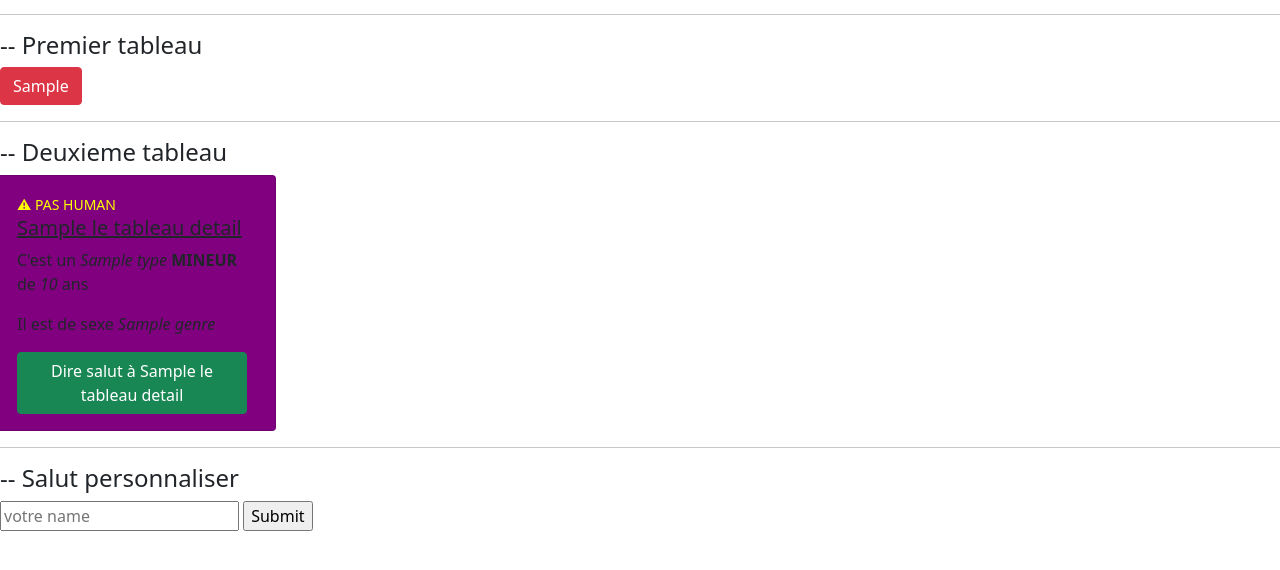
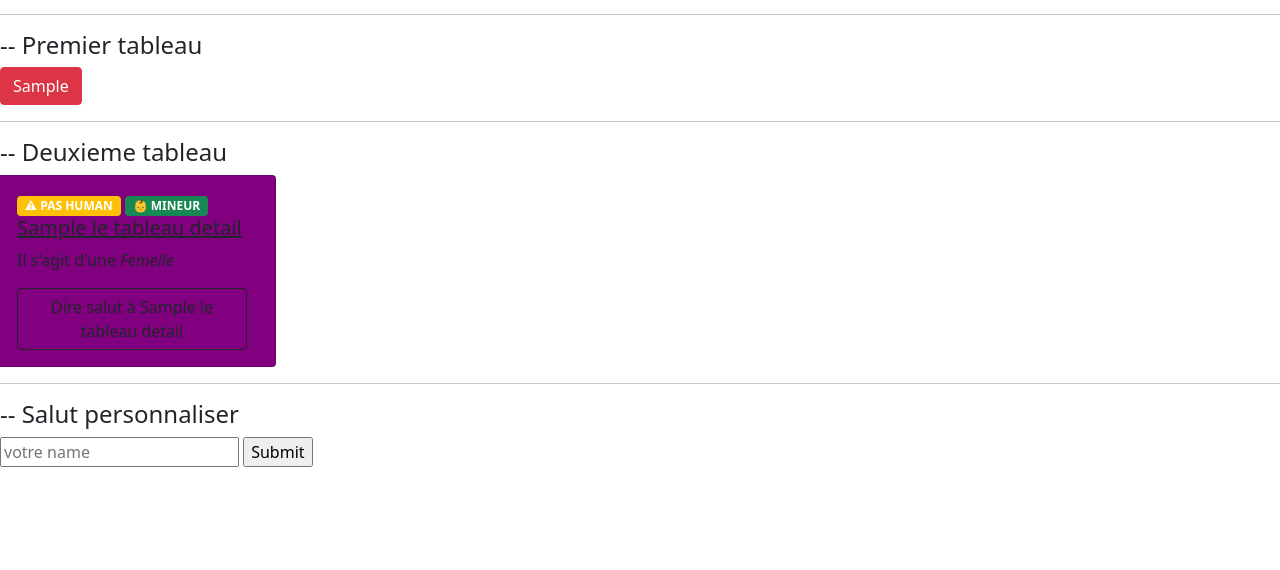
Before and after one commit to TheMaxium69/SymfonyPizzeria, a Symfony app: template templates/bonjour/index.html.twig in a window 1280 px wide. Shown: the part 204-774 px from the top of the page. Run offline with Twig, Linux system fonts and the light colour scheme; the template is opened without the code that fills it: most values are stand-ins (such as "Sample title", 1, 10 or a date in 2020); some libraries are stand-ins or nearby versions.

Commit message:
add badge

```diff
--- a/src/Controller/BonjourController.php
+++ b/src/Controller/BonjourController.php
@@ -34,7 +34,7 @@ class BonjourController extends AbstractController
                 "genre" => "male",
             ],
             [
-                "name" => "Pierre",
+                "name" => "pierre",
                 "type" => "human",
                 "age" => 10,
                 "genre" => "male",
--- a/templates/bonjour/index.html.twig
+++ b/templates/bonjour/index.html.twig
@@ -23,17 +23,28 @@
             {% endif %}
                     <div class="card-body">
                         {% if element['type'] != 'human' %}
-                            <small style="color: yellow">⚠ PAS HUMAN</small>
+                            <span class="badge bg-warning">⚠ PAS HUMAN</span>
+                        {% else %}
+                            <span class="badge bg-danger">HUMAN</span>
+                        {% endif %}
+                        {% if element['age'] <= 17 %}
+                            <span class="badge bg-success">👶 MINEUR</span>
+                        {% else %}
+                            <span class="badge bg-dark">MAJEUR</span>
                         {% endif %}
                         <h5 class="card-title" style="text-decoration: underline">{{ element['name'] }}</h5>
-                        {% if element['age'] <= 17 %}
-                        <p class="card-text">C'est un <i>{{ element['type'] }}</i> <b>MINEUR</b> de <i>{{ element['age'] }}</i> ans</p>
+                        {% if element['type'] == 'human' %}
+                            <p class="card-text">C'est un <i>Humain</i> de <i>{{ element['age'] }}</i> ans</p>
+                        {% elseif element['type'] == 'squirrel'%}
+                            <p class="card-text">C'est un <i>écureuil</i> de <i>{{ element['age'] }}</i> ans</p>
+                        {% endif %}
+                        {% if element['genre'] == 'male' %}
+                            <p class="card-text">Il s'agit d'un <i>Homme</i></p>
                         {% else %}
-                            <p class="card-text">C'est un <i>{{ element['type'] }}</i> <b>MAJEUR</b> de <i>{{ element['age'] }}</i> ans</p>
+                            <p class="card-text">Il s'agit d'une <i>Femelle</i></p>
                         {% endif %}
-                        <p class="card-text">Il est de sexe <i>{{ element['genre'] }}</i></p>
                         {% set name = element['name'] %}
-                        <a class="btn btn-success" href="{{ path('salutFunction', { name }) }}">Dire salut à {{ element ['name'] }}</a>
+                        <a class="btn btn-outline-dark" href="{{ path('salutFunction', { name }) }}">Dire salut à {{ element ['name'] }}</a>
                     </div>
                 </div>
         {% endfor %}
```
